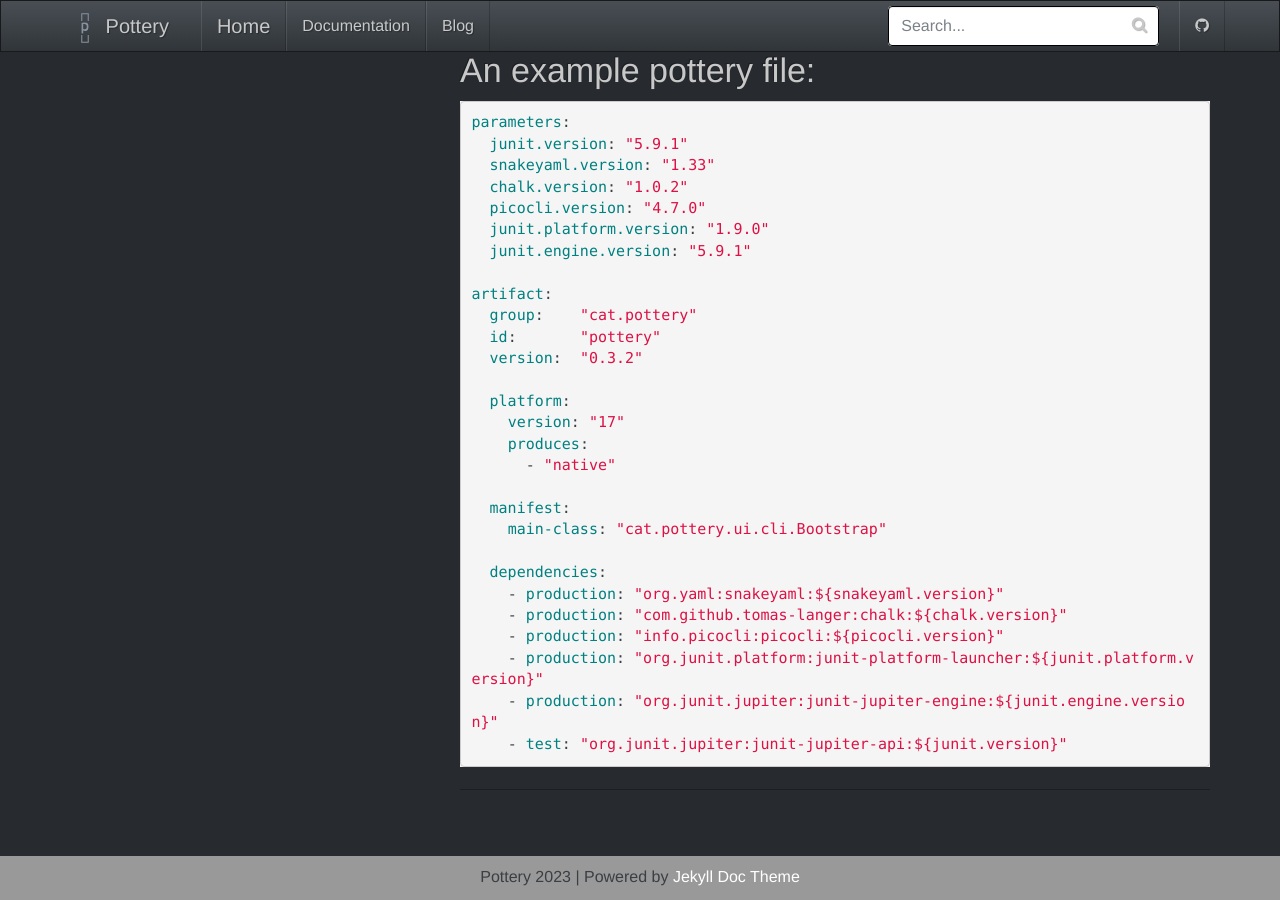
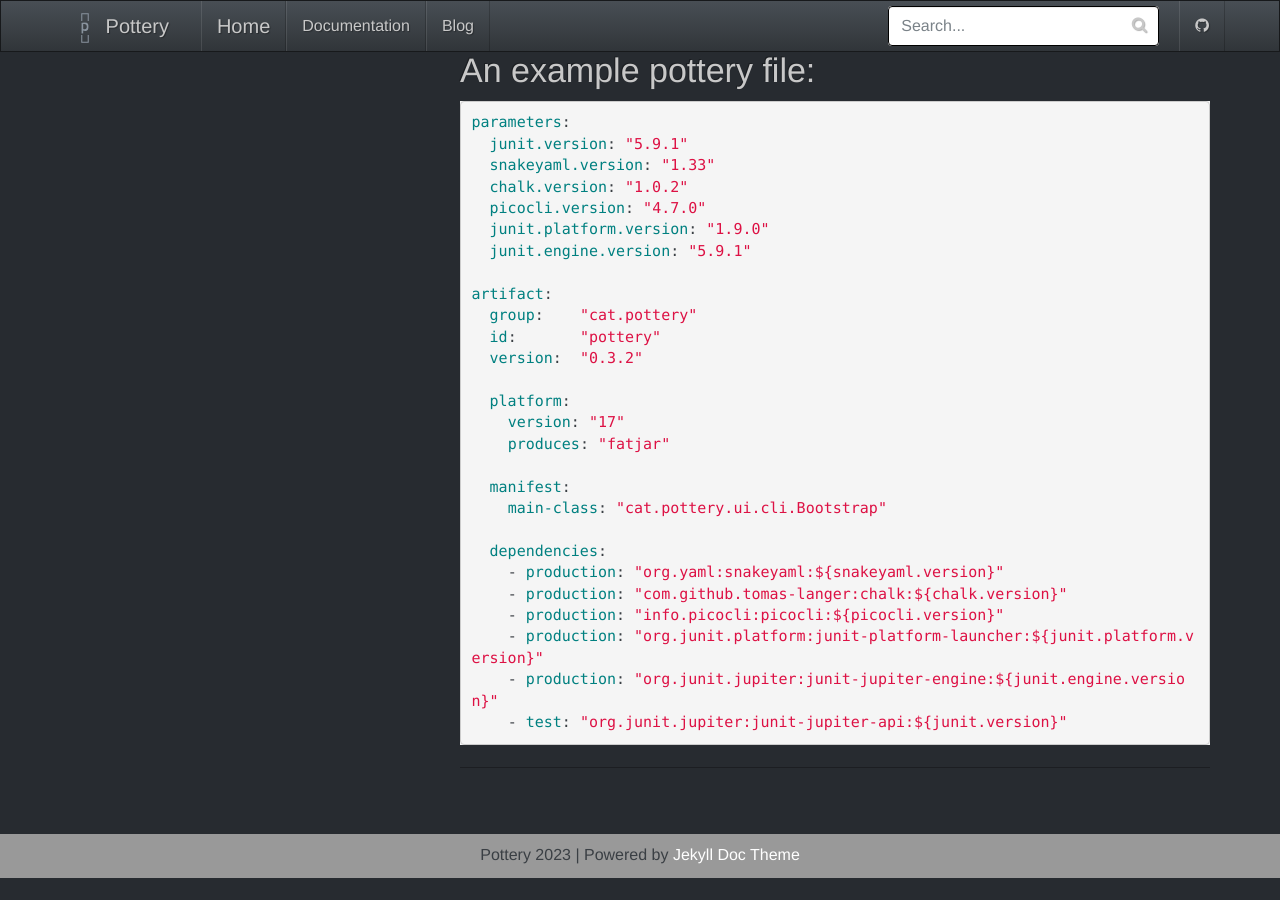
Before and after one commit to kmruiz/pottery, a Jekyll site: the page built from docs/index.markdown, in a window 1280 px wide and 900 px high, scrolled down 608 px. Built offline with Jekyll 4.4.1, drawn with Linux system fonts in a browser that asks for light colours; after the commit the page ends 1486 px from its top, so only the background shows below that.

Commit message:
Fix example yaml

```diff
--- a/docs/index.markdown
+++ b/docs/index.markdown
@@ -39,8 +39,7 @@ artifact:
 
   platform:
     version: "17"
-    produces:
-      - "native"
+    produces: "fatjar"
 
   manifest:
     main-class: "cat.pottery.ui.cli.Bootstrap"
```
Also changed, not shown: docs/_posts/2023-01-08-creating-a-simple-webserver-with-pottery-and-javalin.markdown (renamed from docs/_posts/2023-01-04-welcome-to-jekyll.markdown).
